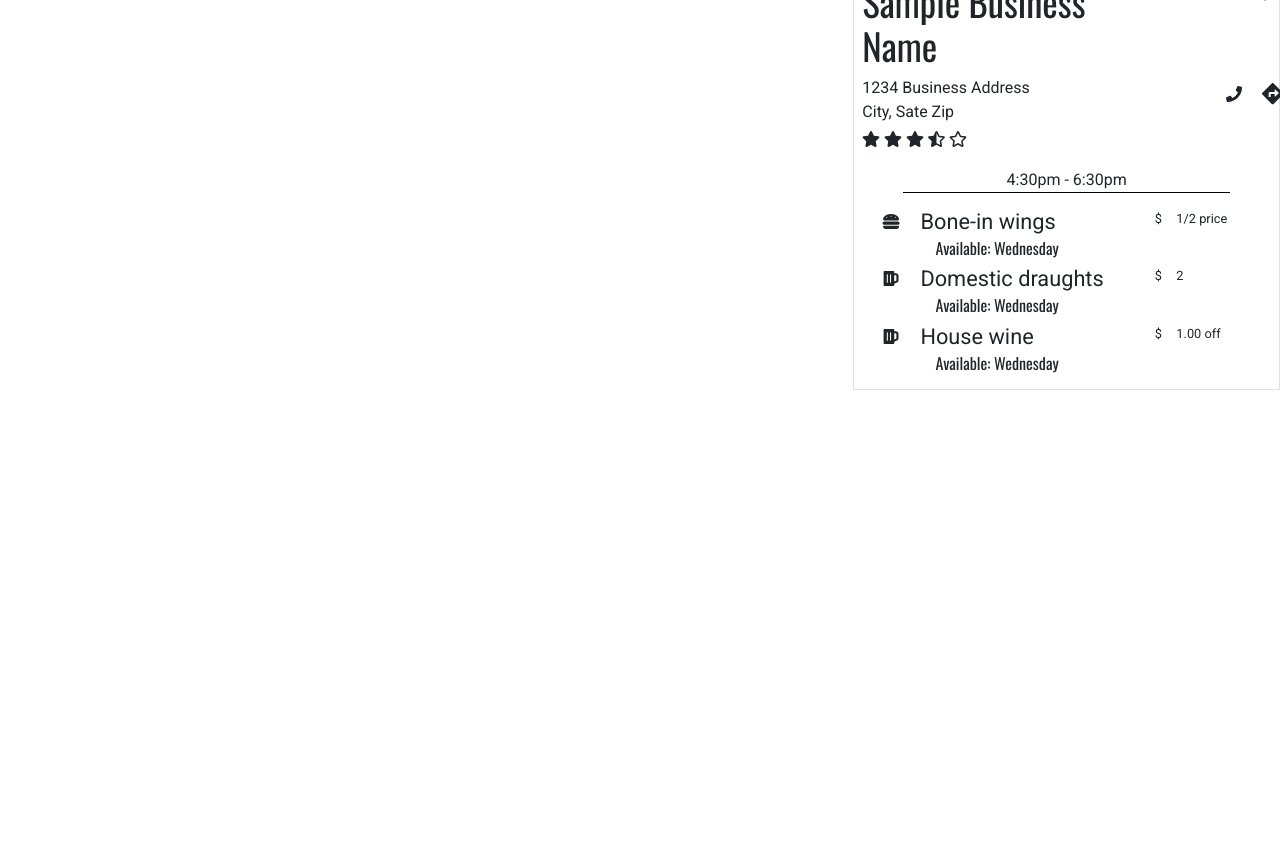
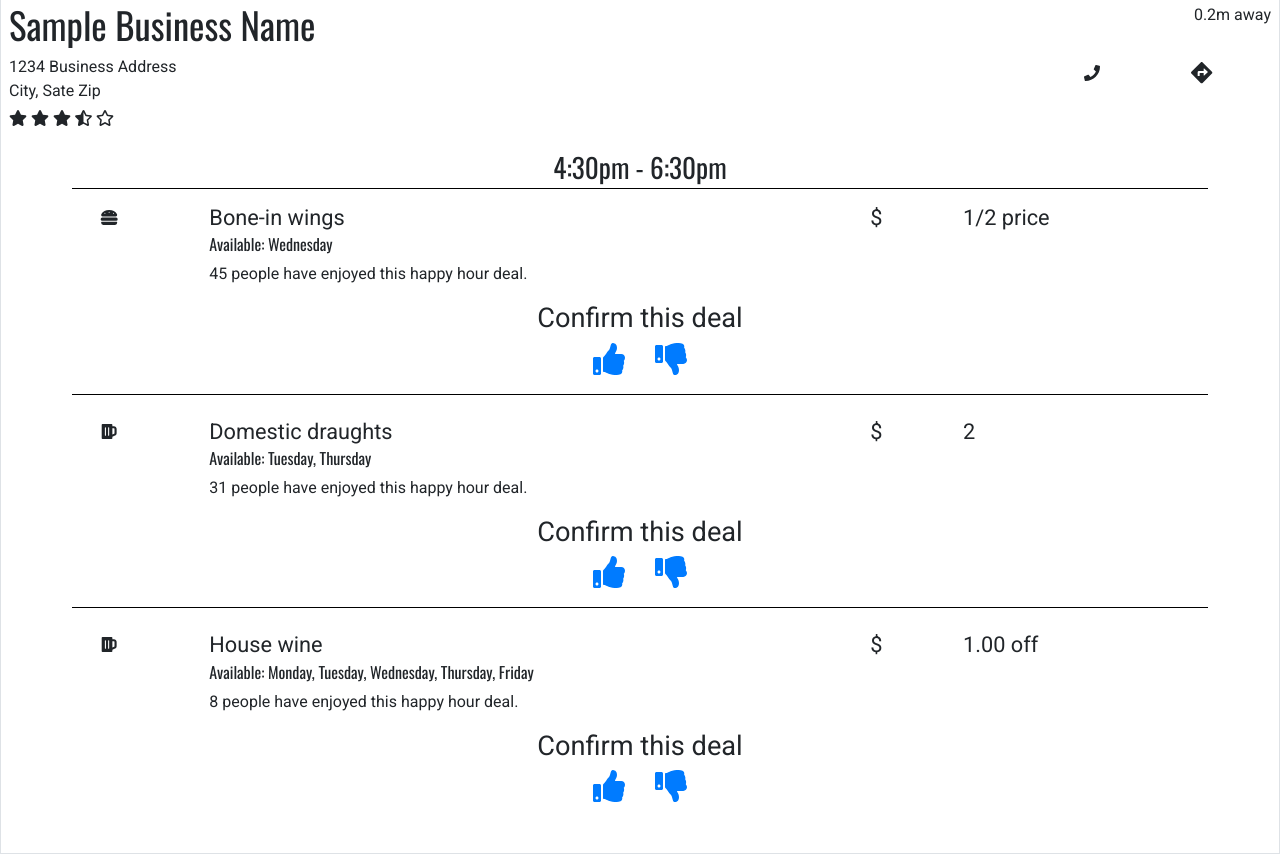
Before and after one commit to allison-vanoy/happy-hour-hub, a website: page business-info.html in a window 1280 px wide. Shown: the part 492-1346 px from the top of the page. Before the commit the page ends 882 px from the top, so only its background shows below. Drawn offline with nearby package versions, Linux system fonts and the light colour scheme; a web font is replaced by a local one.

Commit message:
business page style updates and voting scripts started

```diff
--- a/business-info.html
+++ b/business-info.html
@@ -22,7 +22,7 @@
 
 <body>
 	<!--banner-->
-	<header class="jumbotron-fluid pb-0 pt-1 mb-0">
+	<header class="jumbotron-fluid pb-0 pt-1 mb-0 sticky-top">
         <div class="row">
             <!--main title-->
             <div class="col-8 col-lg-6 text-center text-lg-right text-lg-right mt-1 order-lg-first">
@@ -30,7 +30,7 @@
             </div>
             <!--sub title (large screen)-->
             <div class="col-lg-6 d-none d-lg-block text-left mt-4 order-lg-first">
-                <p class="subheading">find or add happy hour specials near you</p>
+                <p class="subHeading">find or add happy hour specials near you</p>
             </div>
 
             <!--menu toggle control-->
@@ -67,7 +67,7 @@
 
         </div>
 
-        <div class="row">
+        <div class="row pb-3">
             <!--search row-->
             <div class="col-8 col-md-5 col-xl-3 mx-auto d-none d-lg-block">
                 <div id="searcharea" class="bg-white d-lg-inline-block">
@@ -115,7 +115,7 @@
         start business information
         ---------------------->
         <div id="businessContent" class="row">
-            <div class="col-lg-4 p-0 offset-lg-8">
+            <div class="col-12 p-0">
                 <!--business content (sample 1)-->
                 <div class="businessContainer border bg-white p-2">
                     <!--business name and distance-->
@@ -124,7 +124,7 @@
                         <p class="col text-right">0.2m away</p>
                     </div>
 
-                    <!--business addressanc contact icons-->
+                    <!--business address and contact icons-->
                     <div class="row pb-0">
                         <p class="col-10 mb-0 address">1234 Business Address<br />City, Sate Zip</p>
                         <div class="col-1 px-0">
@@ -149,52 +149,108 @@
                     <!--happy hour time-->
                     <div class="row">
                         <div class="col">
-                            <p class="text-center specials-border mx-auto">4:30pm - 6:30pm</p>
+                            <p class="text-center specials-border mx-auto specials-time">4:30pm - 6:30pm</p>
                         </div>
                     </div>
+
                    <!---------------------
                     start list of specials
                     ---------------------->
+                    <!--item 1-->
                     <!--special information-->
                     <div class="row specialsDetails">
                         <i class="col-2 fas fa-lg fa-hamburger pr-0 mt-1"></i>
                         <h3 class="col-6 pl-0 mb-1">Bone-in wings</h3>
-                        <p class="col-1 mb-0">$</p>
-                        <p class="col text-left pl-0 mb-0">1/2 price</p>
+                        <h3 class="col-1 mb-0">$</h3>
+                        <h3 class="col text-left pl-0 mb-0">1/2 price</h3>
                     </div>
                     <!--day(s) availability-->
                     <div class="row">
-                        <div class="col offset-2">
+                        <div class="col offset-2 pl-0">
                             <h4 class="avail-day">Available: Wednesday</h4>
                         </div>
                     </div>
 
+                    <!--# of people liked-->
+                    <div class="row">
+                        <div class="col offset-2 pl-0">
+                            <p class="upVotes"><span>45</span> people have enjoyed this happy hour deal.</p>
+                        </div>
+                    </div>
+
+                    <!--confirm deal thumbs-->
+                    <div class="row">
+                        <h3 class="col-12 text-center">Confirm this deal</h3>
+                    </div>
+                    <div class="row pb-3 mb-4 specials-border mx-auto">
+                        <a class="col-6 text-right thumbUp" href="#"><i class="fas fa-2x fa-thumbs-up"></i></a>
+                        <a class="col-6 text-left thumbDown" href="#"><i class="fas fa-2x fa-thumbs-down"></i></a>
+                    </div>
+
+
+
+                    <!--item 2-->
                     <!--special information-->
                     <div class="row specialsDetails">
                         <i class="col-2 fas fa-lg fa-beer pr-0 mt-1"></i>
                         <h3 class="col-6 pl-0 mb-1">Domestic draughts</h3>
-                        <p class="col-1 mb-0">$</p>
-                        <p class="col text-left pl-0 mb-0">2</p>
+                        <h3 class="col-1 mb-0">$</h3>
+                        <h3 class="col text-left pl-0 mb-0">2</h3>
                     </div>
                     <!--day(s) availability-->
                     <div class="row">
-                        <div class="col offset-2">
-                            <h4 class="avail-day">Available: Wednesday</h4>
+                        <div class="col offset-2 pl-0">
+                            <h4 class="avail-day">Available: Tuesday, Thursday</h4>
                         </div>
                     </div>
 
+                    <!--# of people liked-->
+                    <div class="row">
+                        <div class="col offset-2 pl-0">
+                            <p class="upVotes"><span>31</span> people have enjoyed this happy hour deal.</p>
+                        </div>
+                    </div>
+
+                    <!--confirm deal thumbs-->
+                    <div class="row">
+                        <h3 class="col-12 text-center">Confirm this deal</h3>
+                    </div>
+                    <div class="row pb-3 mb-4 specials-border mx-auto">
+                        <a class="col-6 text-right thumbUp" href="#"><i class="fas fa-2x fa-thumbs-up"></i></a>
+                        <a class="col-6 text-left thumbDown" href="#"><i class="fas fa-2x fa-thumbs-down"></i></a>
+                    </div>
+
+
+
+                    <!--item 3-->
                     <!--special information-->
                     <div class="row specialsDetails">
                         <i class="col-2 fas fa-lg fa-beer pr-0 mt-1"></i>
                         <h3 class="col-6 pl-0 mb-1">House wine</h3>
-                        <p class="col-1 mb-0">$</p>
-                        <p class="col text-left pl-0 mb-0">1.00 off</p>
+                        <h3 class="col-1 mb-0">$</h3>
+                        <h3 class="col text-left pl-0 mb-0">1.00 off</h3>
                     </div>
                     <!--day(s) availability-->
                     <div class="row">
-                        <div class="col offset-2">
-                            <h4 class="avail-day">Available: Wednesday</h4>
+                        <div class="col offset-2 pl-0">
+                            <h4 class="avail-day">Available: Monday, Tuesday, Wednesday, Thursday, Friday</h4>
                         </div>
+                    </div>
+
+                    <!--# of people liked-->
+                    <div class="row">
+                        <div class="col offset-2 pl-0">
+                            <p class="upVotes"><span>8</span> people have enjoyed this happy hour deal.</p>
+                        </div>
+                    </div>
+
+                    <!--confirm deal thumbs-->
+                    <div class="row">
+                        <h3 class="col-12 text-center">Confirm this deal</h3>
+                    </div>
+                    <div class="row pb-3 mb-4">
+                        <a class="col-6 text-right thumbUp" href="#"><i class="fas fa-2x fa-thumbs-up"></i></a>
+                        <a class="col-6 text-left thumbDown" href="#"><i class="fas fa-2x fa-thumbs-down"></i></a>
                     </div>
                     <!-----------------------
                         end list of specials
--- a/css/styles.scss
+++ b/css/styles.scss
@@ -174,12 +174,25 @@ business info page styles
 	img {
 		height: 300px;
 		object-fit: cover;
+		display: block;
+	}
+
+	.carousel-item {
+		@media (min-width: 992px) {
+			width: 33%;
+			display: inline-block;
+		}
 	}
 }
 
 .specials-border {
 	border-bottom: 1px solid #000;
-	width: 80%;
+	width: 90%;
+}
+
+.specials-time {
+	font-size: $large-font;
+	font-family: $header-font;
 }
 
 h3 {
--- a/js/scripts.js
+++ b/js/scripts.js
@@ -0,0 +1,9 @@
+//increase/decrease likes on upvote or downvote clicks
+let likesNumArr = $('.upVotes span');
+let upVoteArr = $('.thumbUp');
+let downVoteArr = $('.thumbDown');
+
+upVoteArr.on('click', function() {
+	let likesContent = parseInt(likesNumArr[0].innerText);
+	likesNumArr[0].innerText = likesContent + 1;
+});
```
Also changed, not shown: add-happy-hour.html (+1 -1 lines), css/styles.css.
